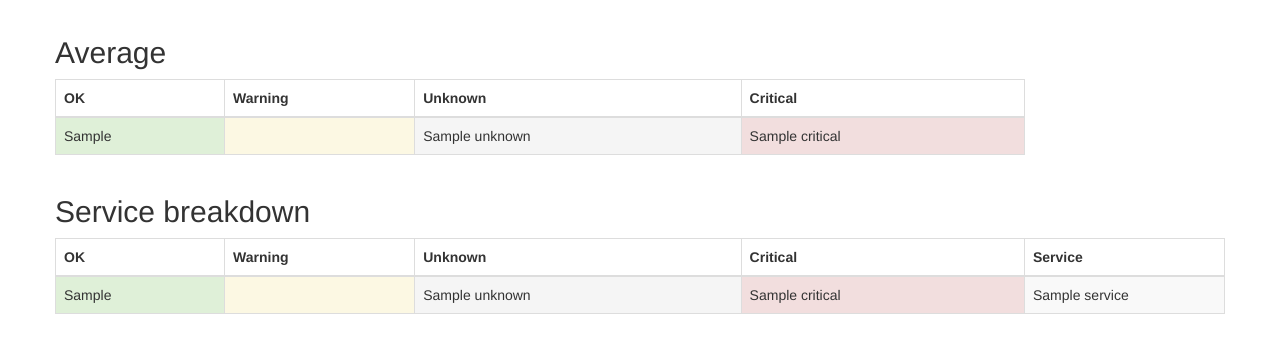
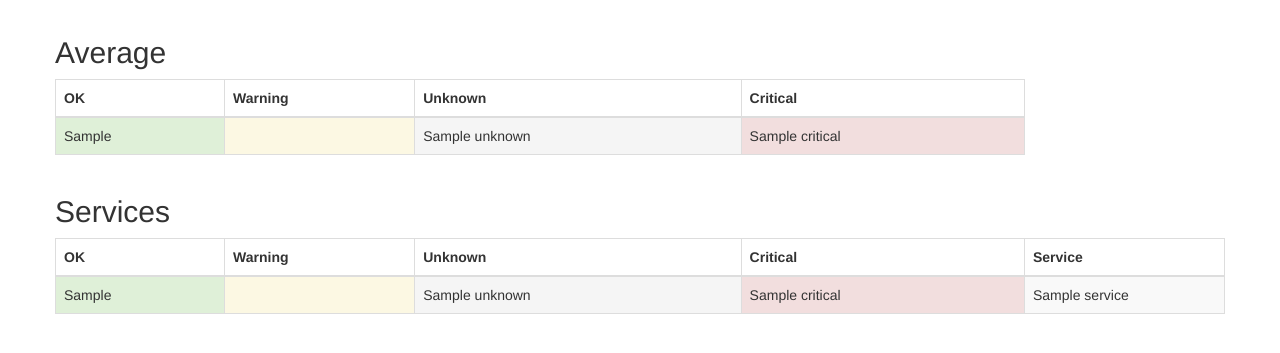
Before and after one commit to rrothwell/langstroth, a Django app: template langstroth/templates/index.html in a window 1280 px wide. Shown: the part 245-598 px from the top of the page. Run offline with Django 3.2, Linux system fonts and the light colour scheme; the template is opened without the code that fills it: most values are stand-ins (such as "Sample title", 1, 10 or a date in 2020); some libraries are stand-ins or nearby versions.

Commit message:
Remove word 'breakdown'

```diff
--- a/langstroth/templates/index.html
+++ b/langstroth/templates/index.html
@@ -26,7 +26,7 @@
   </div>
 </div>
 <div class="row">
-  <h2>Service breakdown</h2>
+  <h2>Services</h2>
   <table id="modules" class="table table-striped table-bordered table-sorter">
     <thead>
       <tr>
```
